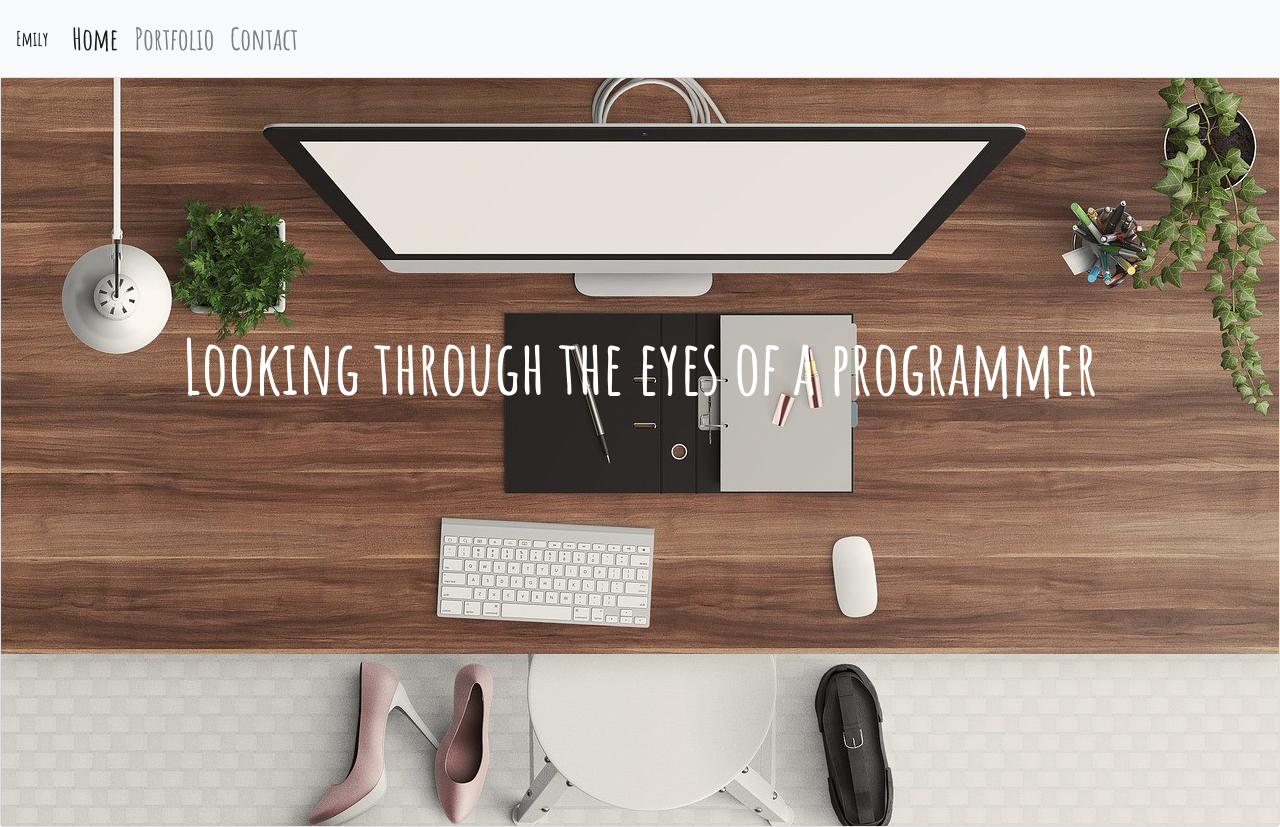
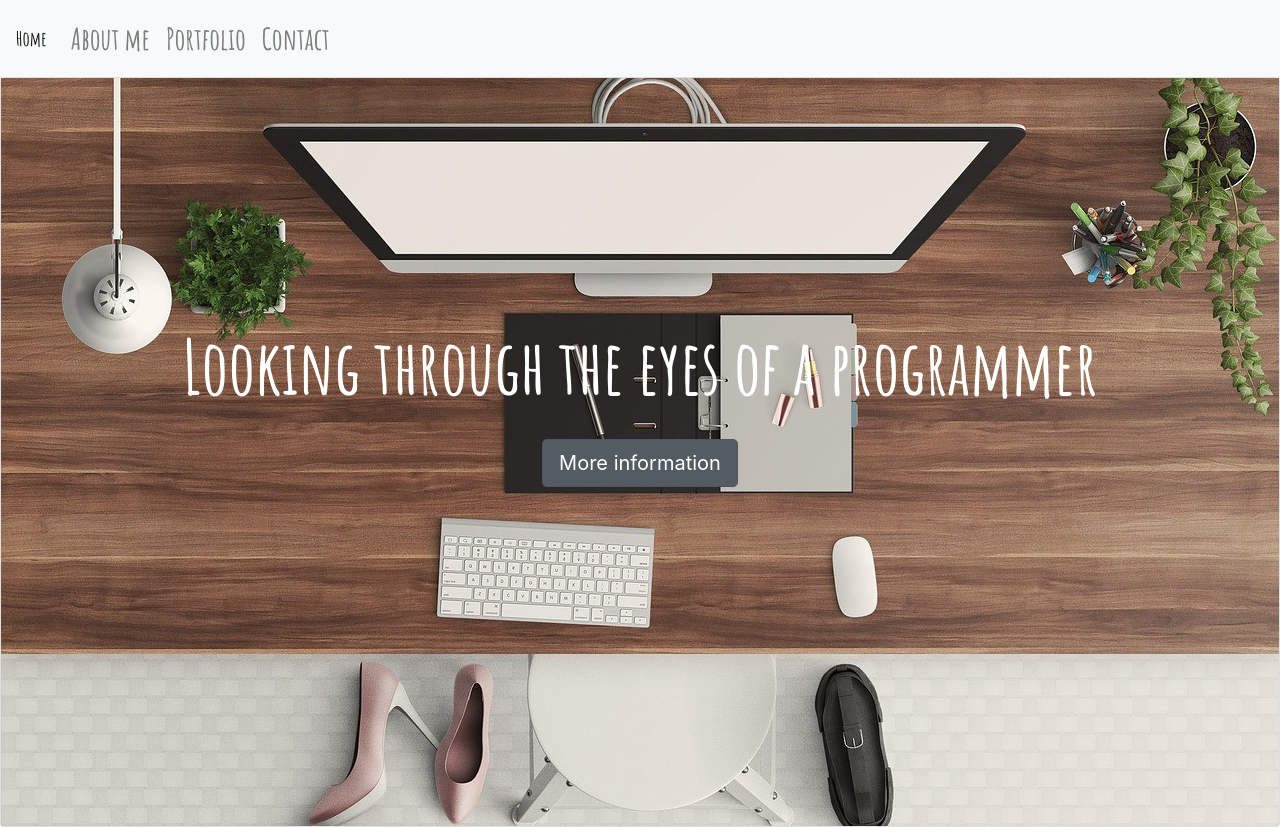
Before and after one commit to surratte/portfolio.github.io, a plain HTML site: page index.html in a window 1280 px wide. Drawn offline with nearby package versions, Linux system fonts and the light colour scheme; a web font is replaced by a local one.

Commit message:
update index.html

```diff
--- a/index.html
+++ b/index.html
@@ -13,23 +13,24 @@
 
 </head>
 <body>
+
     <nav class="navbar navbar-expand-lg navbar-light bg-light">
-        <a class="navbar-brand" href="#">Emily </a>
+        <a class="navbar-brand" href="index.html">Home</a>
         <button class="navbar-toggler" type="button" data-toggle="collapse" data-target="#navbarNav" aria-controls="navbarNav" aria-expanded="false" aria-label="Toggle navigation">
           <span class="navbar-toggler-icon"></span>
         </button>
         <div class="collapse navbar-collapse" id="navbarNav">
           <ul class="navbar-nav">
-            <li class="nav-item active">
-              <a class="nav-link" href="home.html">Home <span class="sr-only">(current)</span></a>
+            <li class="nav-item">
+              <a class="nav-link" href="aboutme.html">About me</a>
             </li>
             <li class="nav-item">
-              <a class="nav-link" href="portfolio.html">Portfolio</a>
+              <a class="nav-link" href="contact.html">Portfolio</a>
             </li>
             <li class="nav-item">
               <a class="nav-link" href="contact.html">Contact</a>
             </li>
-            </li>
+          </li>
           </ul>
         </div>
     </nav>
@@ -37,8 +38,8 @@
             <div class="card-body">
               <h5 class="card-title">.</h5>
               <p class="card-text">Looking through the eyes of a programmer</p>
+              <a href="aboutme.html" class="btn btn-secondary btn-lg active" role="button" aria-pressed="true">More information</a>
             </div>
-          </div>
 
 
           <script src="https://code.jquery.com/jquery-3.2.1.slim.min.js" integrity="sha384-KJ3o2DKtIkvYIK3UENzmM7KCkRr/rE9/Qpg6aAZGJwFDMVNA/GpGFF93hXpG5KkN" crossorigin="anonymous"></script>
--- a/style.css
+++ b/style.css
@@ -25,3 +25,6 @@
     font-family: 'Amatic SC', cursive;
     color: white;
 }
+.button{
+    color: honeydew;
+}
```
